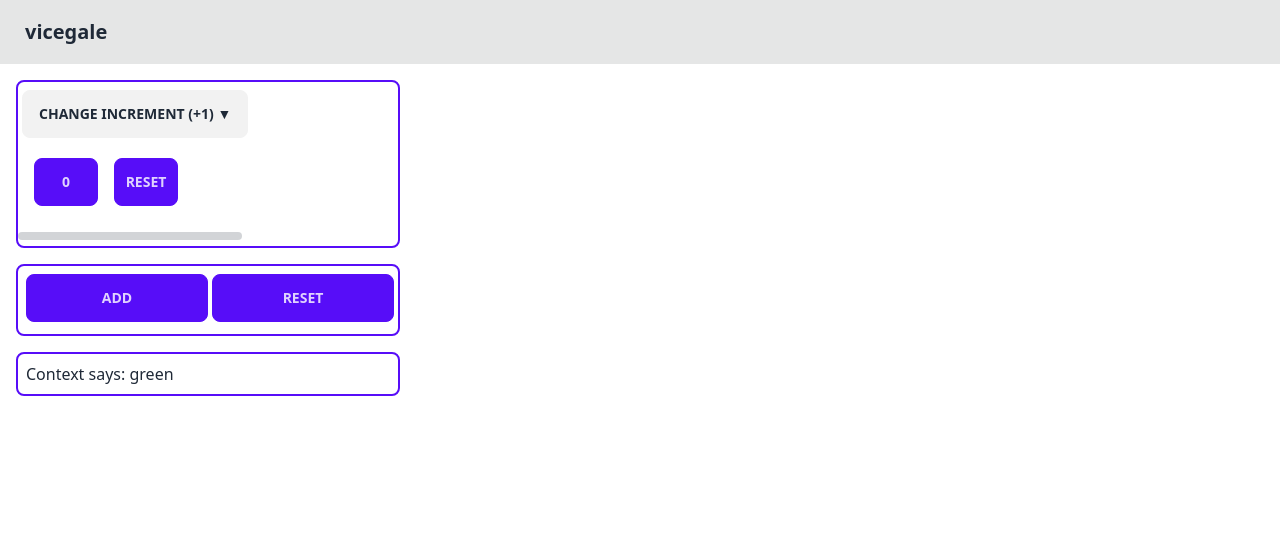
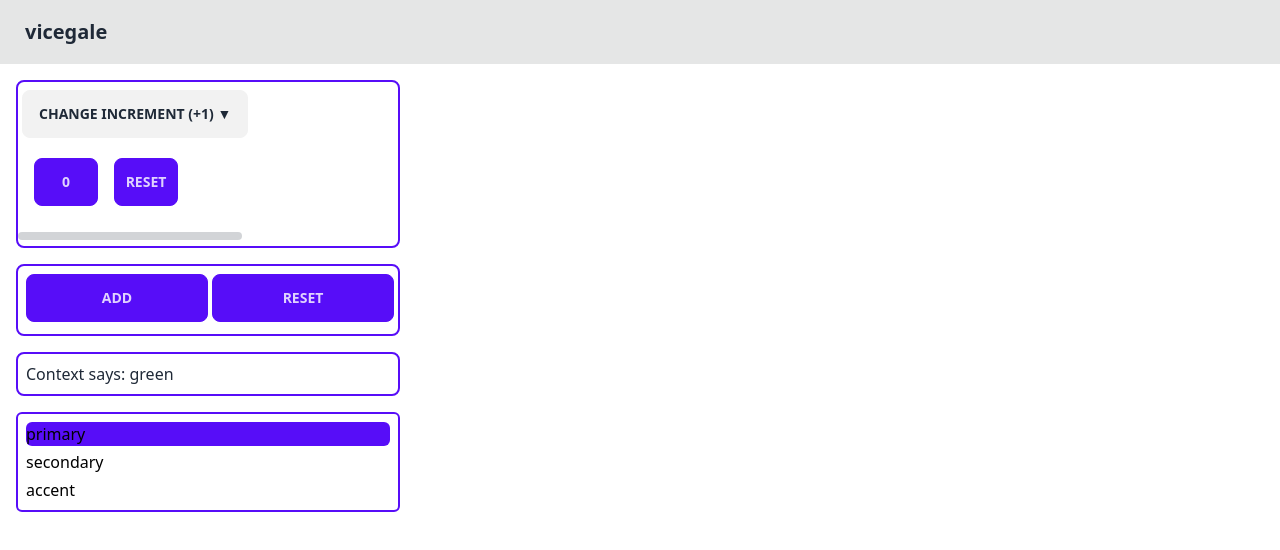
Before and after one commit to Vicegale/daisyui-nextjs, a Next.js app: page / in a window 1280 px wide. Shown: the top 550 px of the page. Built offline with nearby package versions, Linux system fonts and the light colour scheme.

Commit message:
Added PropsWidget

```diff
--- /dev/null
+++ b/components/props/PropsWidget.tsx
@@ -0,0 +1,10 @@
+type Color = 'primary' | 'secondary' | 'accent';
+
+const PropsWidget = (props: { color: Color }) => {
+  const className = 'bg-' + props.color;
+  return (
+    <div className={className + ' rounded-md text-black'}>{props.color}</div>
+  );
+};
+
+export default PropsWidget;
--- a/pages/index.tsx
+++ b/pages/index.tsx
@@ -1,7 +1,8 @@
 import NavBar from '../components/navbar/NavBar';
 import Incrementer from '../components/incrementer/Incrementer';
 import Logger from '../components/logger/Logger';
-import ContextWidget from '../components/context/ContextWidget'
+import ContextWidget from '../components/context/ContextWidget';
+import PropsWidget from '../components/props/PropsWidget';
 
 const Home = () => {
   return (
@@ -11,6 +12,11 @@ const Home = () => {
         <Incrementer />
         <Logger />
         <ContextWidget />
+        <div className="flex flex-col space-y-1 mt-1 w-96 m-4 p-2 border-solid border-2 border-primary rounded-md">
+          <PropsWidget color="primary" />
+          <PropsWidget color="secondary" />
+          <PropsWidget color="accent" />
+        </div>
       </div>
     </div>
   );
```
